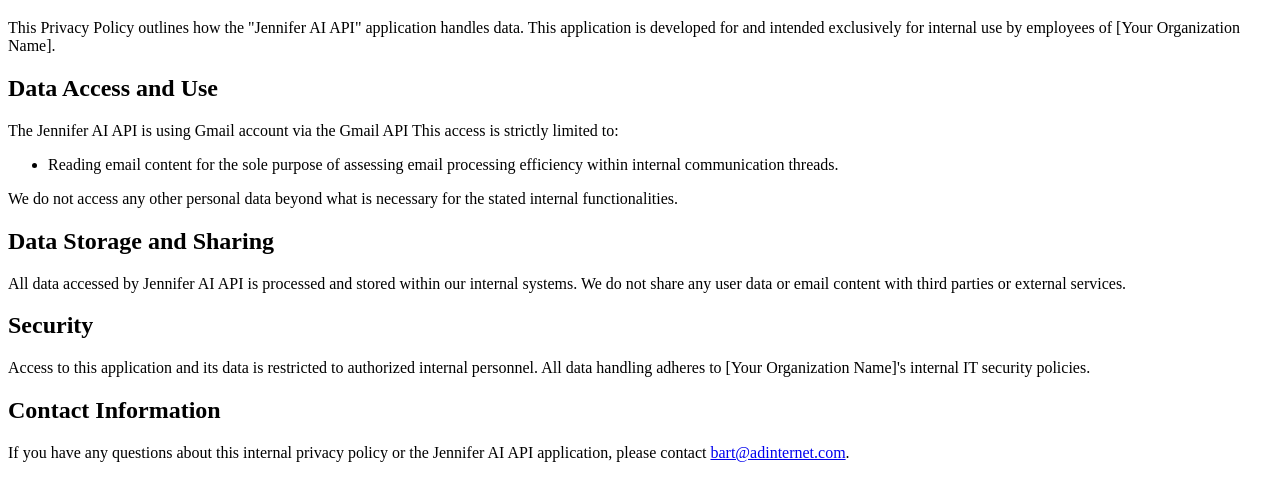
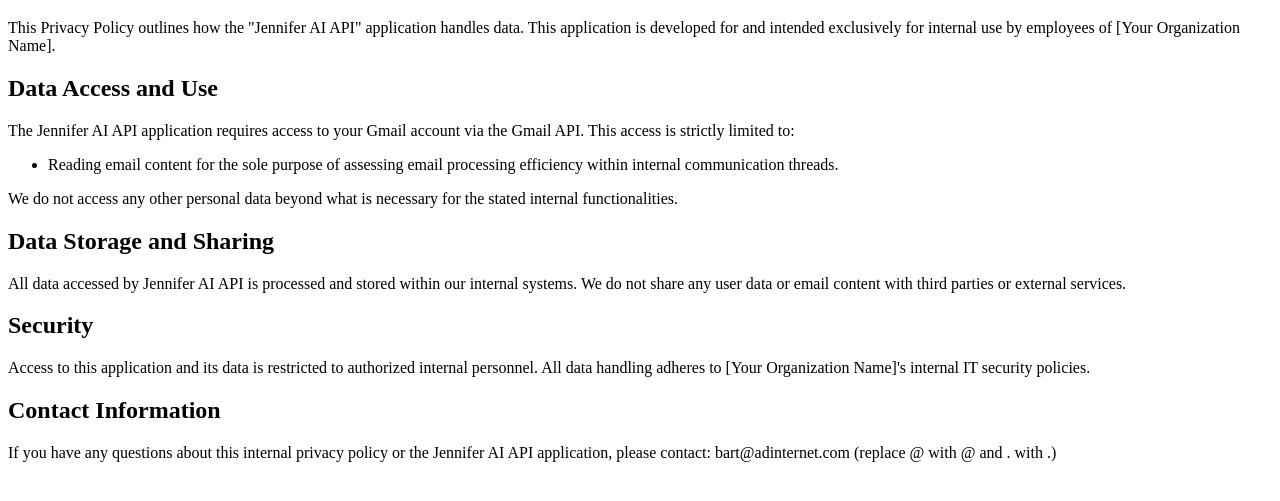
Before and after one commit to jenniferai202601/jennifer-ai-branding, a plain HTML site: page privacy-policy.html in a window 1280 px wide. Shown: the part 61-562 px from the top of the page. Drawn offline with Linux system fonts and the light colour scheme.

Commit message:
Update homepage and privacy policy with obfuscated email address.

```diff
--- a/privacy-policy.html
+++ b/privacy-policy.html
@@ -8,7 +8,7 @@
     <p>This Privacy Policy outlines how the "Jennifer AI API" application handles data. This application is developed for and intended exclusively for internal use by employees of [Your Organization Name].</p>
 
     <h2>Data Access and Use</h2>
-    <p>The Jennifer AI API is using Gmail account via the Gmail API This access is strictly limited to:</p>
+    <p>The Jennifer AI API application requires access to your Gmail account via the Gmail API. This access is strictly limited to:</p>
     <ul>
         <li>Reading email content for the sole purpose of assessing email processing efficiency within internal communication threads.</li>
     </ul>
@@ -21,6 +21,6 @@
     <p>Access to this application and its data is restricted to authorized internal personnel. All data handling adheres to [Your Organization Name]'s internal IT security policies.</p>
 
     <h2>Contact Information</h2>
-    <p>If you have any questions about this internal privacy policy or the Jennifer AI API application, please contact <a href="mailto:bart@adinternet.com">bart@adinternet.com</a>.</p>
+    <p>If you have any questions about this internal privacy policy or the Jennifer AI API application, please contact: bart&#64;adinternet&#46;com (replace &#64; with @ and &#46; with .)</p>
 </body>
 </html>
```
Also changed, not shown: index.html (+1 -1 lines).
